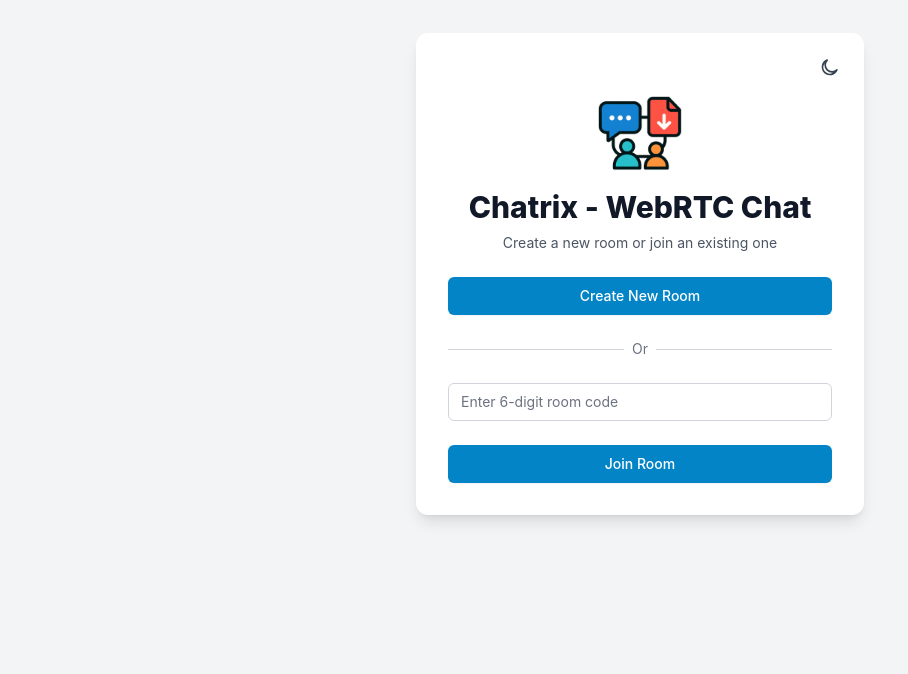
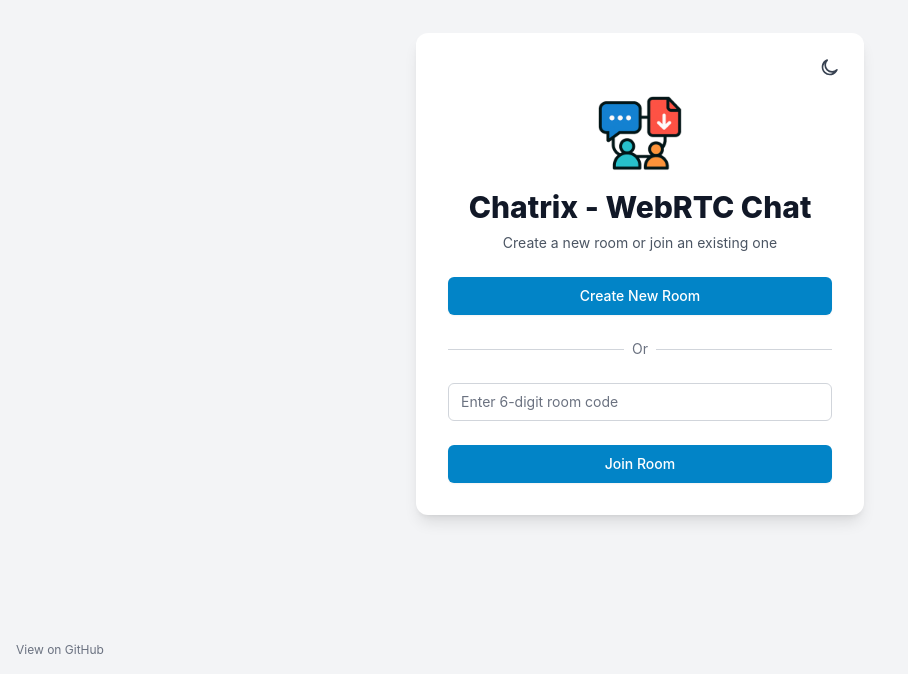
Before and after one commit to BojanSof/webrtc-chat, a React (Create React App) app: page / in a window 1280 px wide. Shown: the part 126-800 px from the top of the page, without its empty margins (0-908 px from the left). Built offline with nearby package versions, Linux system fonts and the light colour scheme; no server answers.

Commit message:
Add link to GitHub repo

```diff
--- a/src/pages/LandingPage.js
+++ b/src/pages/LandingPage.js
@@ -19,7 +19,7 @@ function LandingPage() {
   };
 
   return (
-    <div className="min-h-screen flex items-center justify-center bg-gray-100 px-4 dark:bg-gray-900">
+    <div className="relative min-h-screen flex items-center justify-center bg-gray-100 px-4 dark:bg-gray-900">
       <div className="relative max-w-md w-full space-y-6 px-8 pt-6 pb-8 bg-white rounded-xl shadow-lg dark:bg-gray-800 dark:text-gray-100">
         <div className="absolute top-4 right-4">
           <ThemeToggle className="shadow-none bg-gray-100 text-gray-700 hover:bg-gray-200 dark:bg-gray-700 dark:hover:bg-gray-600" />
@@ -81,6 +81,14 @@ function LandingPage() {
           </form>
         </div>
       </div>
+      <a
+        href="https://github.com/BojanSof/webrtc-chat"
+        target="_blank"
+        rel="noopener noreferrer"
+        className="absolute bottom-4 left-4 text-xs text-gray-500 hover:text-primary-600 dark:text-gray-400"
+      >
+        View on GitHub
+      </a>
     </div>
   );
 }
```
